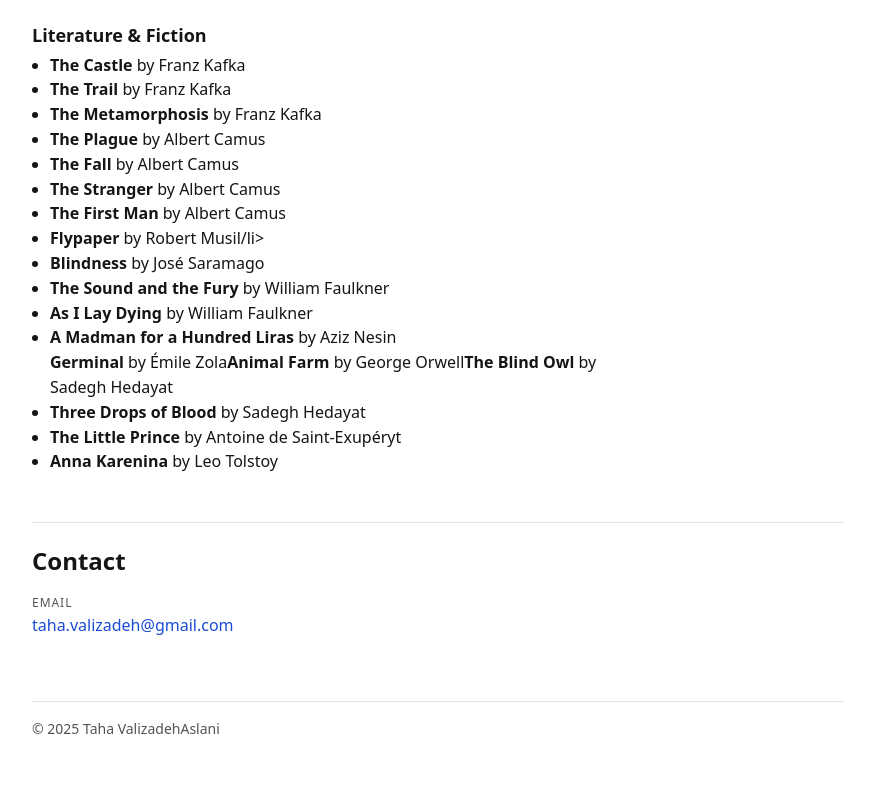
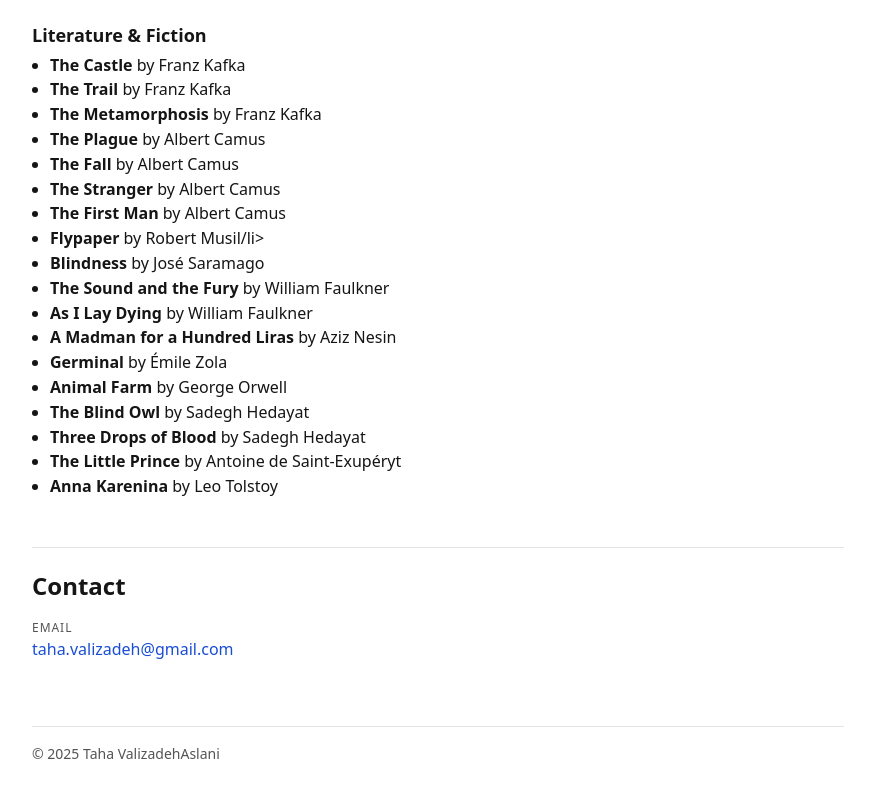
Before and after one commit to TahaAslani/tahaaslani.github.io, a plain HTML site: page index.html in a window 1280 px wide. Shown: the part 6601-7398 px from the top of the page, without its empty margins (380-1255 px from the left). Drawn offline with Linux system fonts and the light colour scheme.

Commit message:
Update index.html

```diff
--- a/index.html
+++ b/index.html
@@ -357,9 +357,9 @@
             <li><strong>Blindness</strong> by José Saramago</li>
             <li><strong>The Sound and the Fury</strong> by William Faulkner</li>
             <li><strong>As I Lay Dying</strong> by William Faulkner</li>
-            <li><strong>A Madman for a Hundred Liras</strong> by Aziz Nesin</li
-            <li><strong>Germinal</strong> by Émile Zola</li
-            <li><strong>Animal Farm</strong> by George Orwell</li
+            <li><strong>A Madman for a Hundred Liras</strong> by Aziz Nesin</li>
+            <li><strong>Germinal</strong> by Émile Zola</li>
+            <li><strong>Animal Farm</strong> by George Orwell</li>
             <li><strong>The Blind Owl</strong> by Sadegh Hedayat</li>
             <li><strong>Three Drops of Blood</strong> by Sadegh Hedayat</li>
             <li><strong>The Little Prince</strong> by Antoine de Saint-Exupéryt</li>
```
